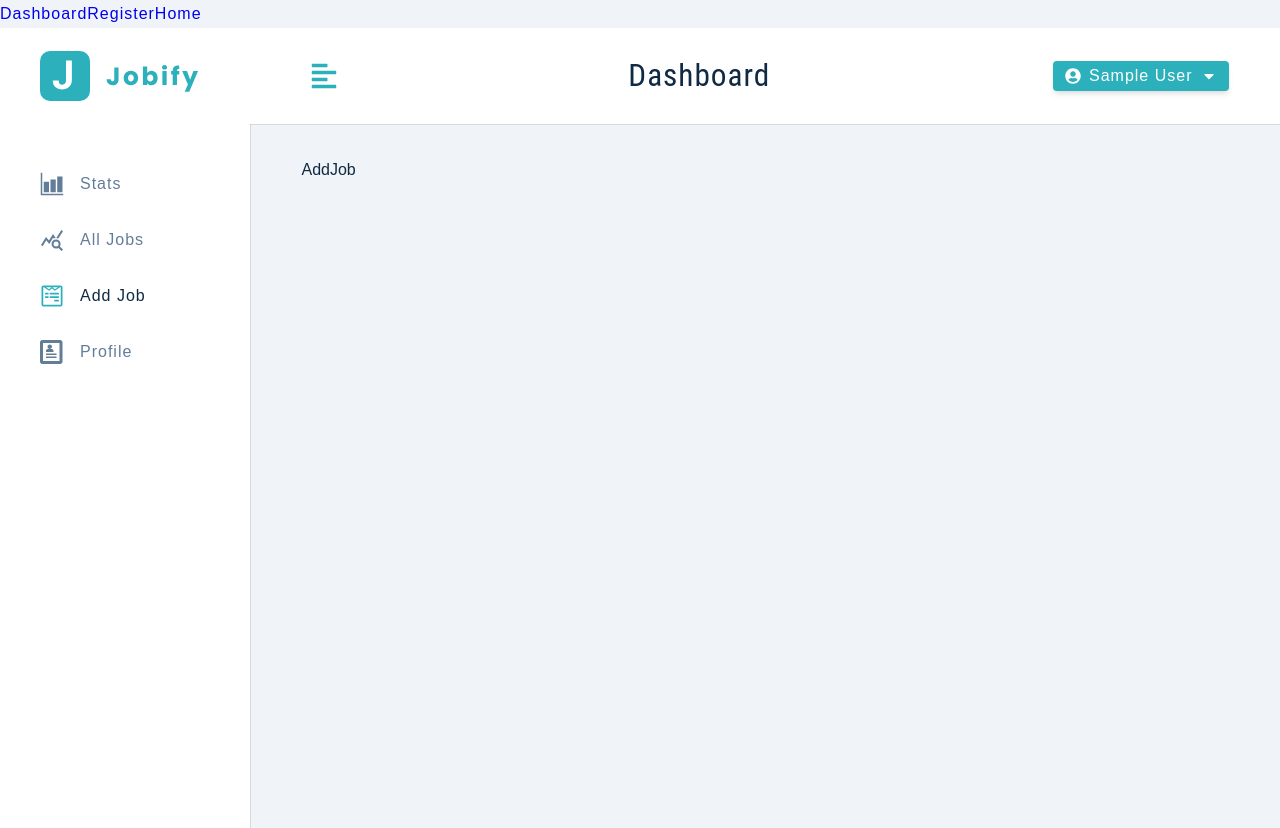
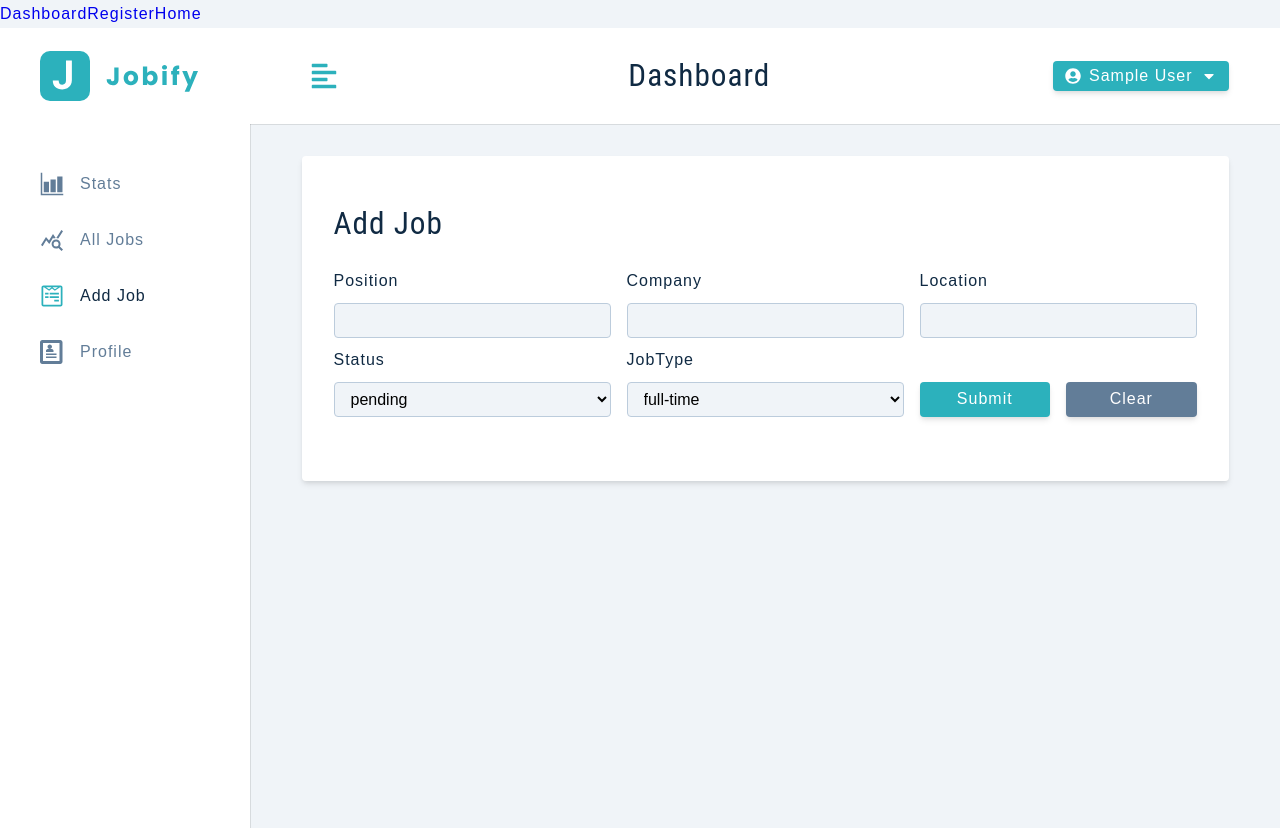
Before and after one commit to ThameeraFernando/Jobify-mern-app, a React (Create React App) app in the folder client/: page /add-job in a window 1280 px wide. Built offline with nearby package versions, Linux system fonts and the light colour scheme; sample sign-in values are in the browser's storage.

Commit message:
complete add job

```diff
--- a/client/src/Context/actions.js
+++ b/client/src/Context/actions.js
@@ -21,3 +21,11 @@
 export const UPDATE_USER_BEGIN = "UPDATE_USER_BEGIN";
 export const UPDATE_USER_SUCCESS = "UPDATE_USER_SUCCESS";
 export const UPDATE_USER_ERROR = "UPDATE_USER_ERROR";
+//handle job states change
+export const HANDLE_CHANGE = "HANDLE_CHANGE";
+//clear job states values
+export const CLEAR_VALUES = "CLEAR_VALUES";
+//create job
+export const CREATE_JOB_BEGIN = "CREATE_JOB_BEGIN";
+export const CREATE_JOB_SUCCESS = "CREATE_JOB_SUCCESS";
+export const CREATE_JOB_ERROR = "CREATE_JOB_ERROR";
--- a/client/src/Context/appContext.js
+++ b/client/src/Context/appContext.js
@@ -18,6 +18,11 @@
   UPDATE_USER_BEGIN,
   UPDATE_USER_ERROR,
   UPDATE_USER_SUCCESS,
+  HANDLE_CHANGE,
+  CLEAR_VALUES,
+  CREATE_JOB_BEGIN,
+  CREATE_JOB_SUCCESS,
+  CREATE_JOB_ERROR,
 } from "./actions";
 import reducer from "./reducer";
 //get values from local storage
@@ -33,8 +38,18 @@
   user: user ? JSON.parse(user) : null,
   token: token,
   userLocation: userLocation || "",
+  showSidebar: false,
+  //job status
   jobLocation: userLocation || "",
-  showSidebar: false,
+  isEditing: false,
+  editJobId: "",
+  position: "",
+  company: "",
+  jobLocation: userLocation || "",
+  jobTypeOptions: ["full-time", "part-time", "remote", "internship"],
+  jobType: "fulltime",
+  statusOptions: ["pending", "interview", "declined"],
+  status: "pending",
 };
 
 const AppContext = React.createContext();
@@ -231,7 +246,50 @@
     }
     clearAlert();
   };
-
+  //handle jobStates
+  const handleChange = ({ name, value }) => {
+    dispatch({
+      type: HANDLE_CHANGE,
+      payload: {
+        name,
+        value,
+      },
+    });
+  };
+  //clear job states
+  const clearValues = () => {
+    dispatch({
+      type: CLEAR_VALUES,
+    });
+  };
+  //create a job
+  const createJob = async () => {
+    dispatch({ type: CREATE_JOB_BEGIN });
+    try {
+      const { position, company, jobLocation, jobType, status } = state;
+      await authFetch.post("/jobs", {
+        position,
+        company,
+        jobLocation,
+        jobType,
+        status,
+      });
+      dispatch({ type: CREATE_JOB_SUCCESS });
+      //call function instead of clear values
+      dispatch({
+        type: CLEAR_VALUES,
+      });
+    } catch (error) {
+      if (error.response.status === 401) {
+        return;
+      }
+      dispatch({
+        type: CREATE_JOB_ERROR,
+        payload: { msg: error.response.data.msg },
+      });
+    }
+    clearAlert();
+  };
   //children is the app we are rendering
   return (
     <AppContext.Provider
@@ -244,6 +302,9 @@
         toggleSidebar,
         logoutUser,
         updateUser,
+        handleChange,
+        clearValues,
+        createJob,
       }}
     >
       {children}
--- a/client/src/Context/reducer.js
+++ b/client/src/Context/reducer.js
@@ -16,6 +16,11 @@
   UPDATE_USER_BEGIN,
   UPDATE_USER_ERROR,
   UPDATE_USER_SUCCESS,
+  HANDLE_CHANGE,
+  CLEAR_VALUES,
+  CREATE_JOB_BEGIN,
+  CREATE_JOB_SUCCESS,
+  CREATE_JOB_ERROR,
 } from "./actions";
 //import initial state
 import { initializeState } from "./appContext";
@@ -169,7 +174,48 @@
       alertText: action.payload.msg,
     };
   }
-
+  //handle change
+  if (action.type === HANDLE_CHANGE) {
+    return { ...state, [action.payload.name]: action.payload.value };
+  }
+  //clear job values
+  if (action.type === CLEAR_VALUES) {
+    const initialState = {
+      isEditing: false,
+      editJobId: "",
+      position: "",
+      company: "",
+      jobLocation: state.userLocation,
+      jobType: "full-time",
+      status: "pending",
+    };
+    return {
+      ...state,
+      ...initialState,
+    };
+  }
+  //create job
+  if (action.type === CREATE_JOB_BEGIN) {
+    return { ...state, isLoading: false };
+  }
+  if (action.type === CREATE_JOB_SUCCESS) {
+    return {
+      ...state,
+      isLoading: false,
+      showAlert: true,
+      alertType: "success",
+      alertText: "New Job Created!",
+    };
+  }
+  if (action.type === CREATE_JOB_ERROR) {
+    return {
+      ...state,
+      isLoading: false,
+      showAlert: true,
+      alertType: "danger",
+      alertText: action.payload.msg,
+    };
+  }
   throw new Error(`no such action:${action.type}`);
 };
 export default reducer;
--- /dev/null
+++ b/client/src/components/FormRowSelect.js
@@ -0,0 +1,27 @@
+import React from "react";
+
+const FormRowSelect = ({ name, value, labelText, handleChange, list }) => {
+  return (
+    <div className="form-raw">
+      <label htmlFor={name} className="form-label">
+        {labelText || name}
+      </label>
+      <select
+        name={name}
+        value={value}
+        onChange={handleChange}
+        className="form-select"
+      >
+        {list.map((itemValue, index) => {
+          return (
+            <option key={index} value={itemValue}>
+              {itemValue}
+            </option>
+          );
+        })}
+      </select>
+    </div>
+  );
+};
+
+export default FormRowSelect;
--- a/client/src/components/index.js
+++ b/client/src/components/index.js
@@ -3,5 +3,14 @@
 import BigSidebar from "./BigSidebar";
 import SmallSidebar from "./SmallSidebar";
 import Navbar from "./Navbar";
-
-export { Logo, Alert, Navbar, SmallSidebar, BigSidebar };
+import FormRow from "./FormRow";
+import FormRowSelect from "./FormRowSelect";
+export {
+  FormRowSelect,
+  Logo,
+  Alert,
+  Navbar,
+  SmallSidebar,
+  BigSidebar,
+  FormRow,
+};
--- a/client/src/pages/dashboard/AddJob.js
+++ b/client/src/pages/dashboard/AddJob.js
@@ -1,7 +1,114 @@
 import React from "react";
+import Wrapper from "../../assets/wrappers/DashboardFormPage";
+import { useAppContext } from "../../Context/appContext";
+import { FormRow, Alert, FormRowSelect } from "../../components/index";
 
 const AddJob = () => {
-  return <div>AddJob</div>;
+  const {
+    isEditing,
+    showAlert,
+    displayAlert,
+    position,
+    company,
+    jobLocation,
+    jobType,
+    jobTypeOptions,
+    status,
+    statusOptions,
+    handleChange,
+    clearValues,
+    createJob,
+    isLoading,
+  } = useAppContext();
+
+  //handle job input
+  const handleSubmit = (e) => {
+    e.preventDefault();
+    //while testing comment
+    if (!position || !company || !jobLocation) {
+      displayAlert();
+      return;
+    }
+    if (isEditing) {
+      //editJob();
+      return;
+    }
+    createJob();
+    console.log("job created.");
+  };
+  //handle submit
+  const handleJobInput = (e) => {
+    const name = e.target.name;
+    const value = e.target.value;
+    // console.log(`${name} ${value}`);
+    handleChange({ name, value });
+  };
+  return (
+    <Wrapper>
+      <form className="from">
+        <h3>{isEditing ? "edit job" : "add job"}</h3>
+        {showAlert && <Alert />}
+        <div className="form-center">
+          {/* position */}
+          <FormRow
+            type="text"
+            name="position"
+            value={position}
+            handleChange={handleJobInput}
+          />
+          {/* company */}
+          <FormRow
+            type="text"
+            name="company"
+            value={company}
+            handleChange={handleJobInput}
+          />
+          {/* location */}
+          <FormRow
+            type="text"
+            name="jobLocation"
+            lableText="Location"
+            value={jobLocation}
+            handleChange={handleJobInput}
+          />
+          {/* status */}
+          <FormRowSelect
+            name="status"
+            labelText="status"
+            value={status}
+            handleChange={handleJobInput}
+            list={statusOptions}
+          />
+          {/* jobType */}
+          <FormRowSelect
+            name="jobType"
+            list={jobTypeOptions}
+            handleChange={handleJobInput}
+            value={jobType}
+          />
+          <div className="btn-container">
+            <button
+              className="btn btn-block btn-submit"
+              type="submit"
+              onClick={handleSubmit}
+              disabled={isLoading}
+            >
+              Submit
+            </button>
+            <button
+              className="btn btn-block clear-btn"
+              onClick={(e) => {
+                e.preventDefault();
+                clearValues();
+              }}
+            >
+              Clear
+            </button>
+          </div>
+        </div>
+      </form>
+    </Wrapper>
+  );
 };
 
 export default AddJob;
```
